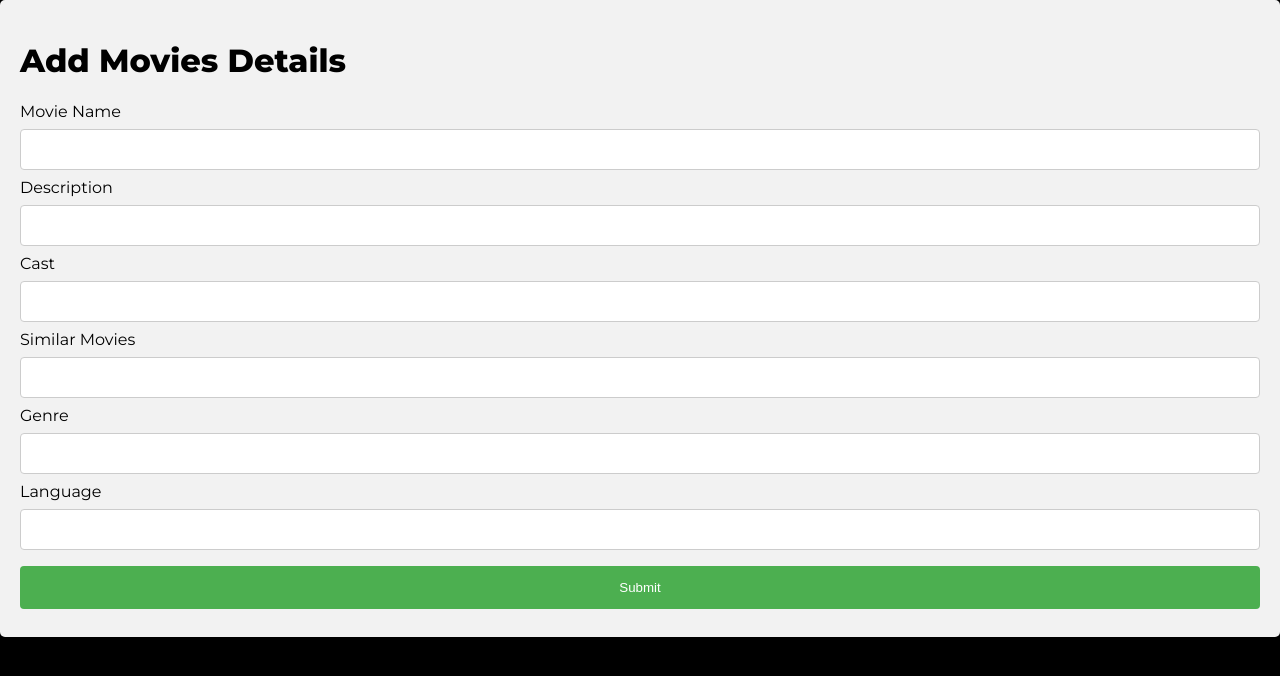
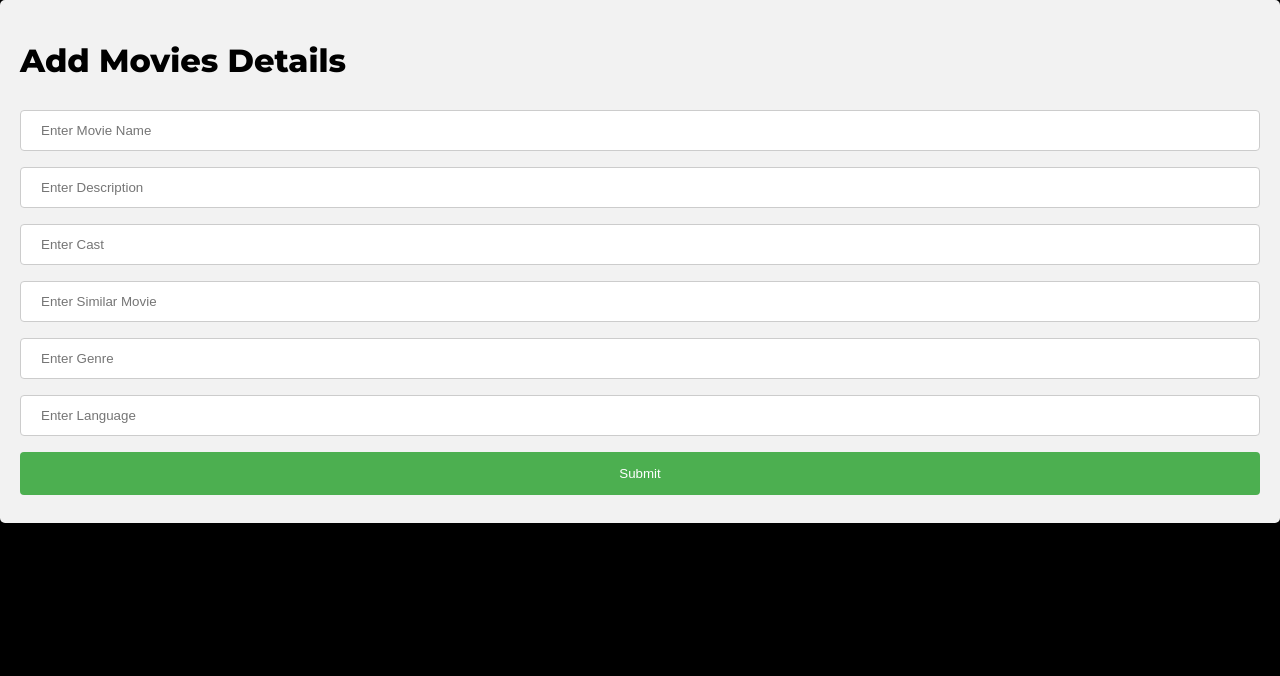
Before and after one commit to ashwini1712/movie, a React (Create React App) app in the folder movie/: page / in a window 1280 px wide. Shown: the top 676 px of the page. Built offline with nearby package versions, Linux system fonts and the light colour scheme.

Commit message:
feature object is appended on data

```diff
--- a/movie/package.json
+++ b/movie/package.json
@@ -12,6 +12,9 @@
     "react-scripts": "5.0.1",
     "redux": "^4.2.0",
     "redux-thunk": "^2.4.1",
+    "util": "^0.12.4",
+    "uuid": "^8.3.2",
+    "uuidv4": "^6.2.13",
     "web-vitals": "^2.1.4"
   },
   "scripts": {
--- a/movie/src/Redux/actions/addAction.js
+++ b/movie/src/Redux/actions/addAction.js
@@ -4,3 +4,10 @@ export const addValues = (n) => {
     payload: n,
   };
 };
+
+export const addFavourite = (n) => {
+  return {
+    type: "FAVOURITE",
+    payload: n,
+  };
+};
--- a/movie/src/Redux/reducers/formReducer.js
+++ b/movie/src/Redux/reducers/formReducer.js
@@ -2,7 +2,10 @@ const initialValue = [];
 const formReducer = (state = initialValue, action) => {
   switch (action.type) {
     case "ADDFORM": {
-      return [action.payload];
+      return [...state, action.payload];
+    }
+    case "FAVOURITE": {
+      return action.payload;
     }
     default: {
       return state;
--- a/movie/src/components/AddMovie.js
+++ b/movie/src/components/AddMovie.js
@@ -1,34 +1,109 @@
-import React from "react";
+import React, { useState } from "react";
 import "../styles/movie.css";
-import InputFields from "./InputFields";
+import { useDispatch } from "react-redux";
+import { addValues } from "../Redux/actions/addAction";
+import { v4 as uuidv4 } from "uuid";
 
-const AddMovie = () => {
+const AddMovie = ({ setPageHandle }) => {
+  const dispatch = useDispatch(); //asigning hook function to dispatch variable
+  const [movieName, setmovieName] = useState("");
+  const [description, setDescription] = useState("");
+  const [cast, setCast] = useState("");
+  const [similar, setSimilar] = useState("");
+  const [genre, setGenre] = useState("");
+  const [language, setLanguage] = useState("");
+
+  // name, description, cast, similar movies, genre, language, etc.
+  const handleMovie = (e) => {
+    setmovieName(e.target.value);
+  };
+  const handleDescription = (e) => {
+    setDescription(e.target.value);
+  };
+  const handleCast = (e) => {
+    setCast(e.target.value);
+  };
+  const handleSimilar = (e) => {
+    setSimilar(e.target.value);
+  };
+  const handleGenre = (e) => {
+    setGenre(e.target.value);
+  };
+  const handleLanguage = (e) => {
+    setLanguage(e.target.value);
+  };
+
   const handleSubmit = (e) => {
+    // used to submit form taken from user to the redux
     e.preventDefault();
-    // const formData = {
-    //   name:
-    // }
+    console.log(uuidv4());
+    const formData = {
+      id: uuidv4(), //giving unique key use from package uuid
+      name: movieName,
+      description: description,
+      cast: cast,
+      simillar: similar,
+      genre: genre,
+      language: language,
+      favourite: false,
+      watchlater: false,
+    };
+    dispatch(addValues(formData));
+    setPageHandle(false);
   };
-  const fieldList = [
-    "Movie Name",
-    "Description",
-    "Cast",
-    "Similar Movies",
-    "Genre",
-    "Language",
-  ];
+
   return (
     <div className="movieForm">
       <form onSubmit={handleSubmit}>
         <h1>Add Movies Details</h1>
-
-        {/* name, description, cast, similar movies, genre, language, etc. */}
-        {/* map is to to make input fields dynamic  */}
-
-        {fieldList.map((ele, i) => {
-          return <InputFields key={i} name={ele} labelVal={ele} />;
-        })}
-
+        <input
+          placeholder="Enter Movie Name"
+          type="text"
+          onChange={handleMovie}
+          value={movieName}
+          required //we can also use package like formik and yup to do the validation
+        />
+        <br />
+        <input
+          placeholder="Enter Description"
+          type="text"
+          onChange={handleDescription}
+          value={description}
+          required
+        />
+        <br />
+        <input
+          placeholder="Enter Cast"
+          type="text"
+          onChange={handleCast}
+          value={cast}
+          required
+        />
+        <br />
+        <input
+          placeholder="Enter Similar Movie"
+          type="text"
+          onChange={handleSimilar}
+          value={similar}
+          required
+        />
+        <br />
+        <input
+          placeholder="Enter Genre"
+          type="text"
+          onChange={handleGenre}
+          value={genre}
+          required
+        />
+        <br />
+        <input
+          placeholder="Enter Language"
+          type="text"
+          onChange={handleLanguage}
+          value={language}
+          required
+        />
+        <br />
         <input type="submit" />
       </form>
     </div>
--- /dev/null
+++ b/movie/src/components/Cards.js
@@ -0,0 +1,40 @@
+import React from "react";
+import { useSelector, useDispatch } from "react-redux";
+import { addFavourite } from "../Redux/actions/addAction";
+
+const Cards = ({ movie }) => {
+  const dispatch = useDispatch();
+  let movies = useSelector((state) => {
+    return state.formValue;
+  });
+  const handleFavourite = (e) => {
+    console.log(e.target.checked, movie, movies);
+    const favoriteData = movies.map((oneMovie) => {
+      if (e.target.checked) {
+        if (movie.id === oneMovie.id) {
+          oneMovie.favourite = true;
+          return oneMovie;
+        }
+      } else {
+        oneMovie.favourite = false;
+        return oneMovie;
+      }
+    });
+    console.log(favoriteData);
+    dispatch(addFavourite(favoriteData));
+  };
+  return (
+    <div className="column is-one-quarter">
+      <input
+        className={"fav-btn"}
+        type="checkbox"
+        id="heart"
+        placeholder="&#9829;"
+        onChange={handleFavourite}
+      />
+      <label htmlFor="heart">&#9829;</label>
+      <img src="https://raw.githubusercontent.com/brixiobodino/coffeholic/main/img6.PNG" />
+    </div>
+  );
+};
+export default Cards;
--- a/movie/src/components/InputFields.js
+++ b/movie/src/components/InputFields.js
@@ -1,12 +1,11 @@
-import React, { useState } from "react";
+import React from "react";
 
-const InputFields = ({ labelVal }) => {
+const InputFields = ({ labelVal, setInputVal, inputVal }) => {
   //state management
-  const [inputVal, setInputVal] = useState("");
   //setting state with value entered by user
   const handleInput = (e) => {
+    console.log("e.target.value", e.target.value);
     setInputVal(e.target.value);
-    // console.log("e.target.value", e.target.value);
   };
 
   return (
@@ -14,7 +13,7 @@ const InputFields = ({ labelVal }) => {
     <>
       <label>{labelVal}</label>
       <input
-        // to={labelVal}
+        to={labelVal}
         type="text"
         onChange={handleInput}
         value={inputVal}
--- a/movie/src/components/ShowMovies.js
+++ b/movie/src/components/ShowMovies.js
@@ -1,60 +1,74 @@
-import React from "react";
+import React, { useState } from "react";
 import "../styles/movie.css";
-
+import { useSelector } from "react-redux";
+import Cards from "./Cards";
 const ShowMovies = () => {
+  let movies = useSelector((state) => {
+    return state.formValue;
+  });
+  const [search, setSearch] = useState("");
+  const handleSearch = (e) => {
+    setSearch(e.target.value);
+  };
   return (
-    <div>
-      <div class="top">
-        <div class="columns">
-          <div class="column is-full featured_wrapper p-0">
+    <>
+      <div className="top">
+        <div className="columns">
+          <div className="column is-full featured_wrapper p-0">
             <img
               src="https://raw.githubusercontent.com/brixiobodino/coffeholic/main/banner.jpg"
-              class="featured"
+              className="featured"
             />
-            <div class="title_wrapper">
-              <span class="has-text-white">Trending Today</span>
-              <h1 class="title is-1 has-text-white">
+            <div className="title_wrapper">
+              <span className="has-text-white">Trending Today</span>
+              <h1 className="title is-1 has-text-white">
                 The Untold Story of the great Lorem Ipsum
               </h1>
-              <button class="button is-medium">Watch It Now</button>
+              <label>Search By</label>
+              <select>
+                {/* name, description, cast, similar movies, genre, language */}
+                <option>name</option>
+                <option>description</option>
+                <option>cast</option>
+                <option>similar movie</option>
+                <option>genre</option>
+                <option>language</option>
+              </select>
+
+              <input
+                placeholder="Select from top and search By default search by Name"
+                type="search"
+                value={search}
+                onChange={handleSearch}
+              />
             </div>
           </div>
         </div>
       </div>
-      <div class="container">
-        <div class="columns is-multiline p-0 pt-6 last">
-          <div class="column is-full">
-            <p class="has-text-white">Action Movies Collection</p>
-          </div>
-          <div class="column is-one-quarter">
-            <img src="https://raw.githubusercontent.com/brixiobodino/coffeholic/main/image1.PNG" />
-          </div>
-          <div class="column is-one-quarter">
-            <img src="https://raw.githubusercontent.com/brixiobodino/coffeholic/main/image2.PNG" />
-          </div>
-          <div class="column is-one-quarter">
-            <img src="https://raw.githubusercontent.com/brixiobodino/coffeholic/main/img3.PNG" />
-          </div>
-          <div class="column is-one-quarter">
-            <img src="https://raw.githubusercontent.com/brixiobodino/coffeholic/main/img4.PNG" />
-          </div>
+      <div className="container">
+        <div className="columns  p-0 pt-6 last">
+          {movies.map((movie) => {
+            return <Cards key={movie.id} movie={movie} />;
+          })}
         </div>
-        <div class="columns last">
-          <div class="column is-one-quarter">
+        <div className="columns last">
+          {/* <div className="column is-one-quarter">
             <img src="https://raw.githubusercontent.com/brixiobodino/coffeholic/main/img5.PNG" />
-          </div>
-          <div class="column is-one-quarter">
+          </div> */}
+          {/* <div className="column is-one-quarter">
+            <input type="checkbox" id="heart" />
+            <label for="heart">&#9829</label>
             <img src="https://raw.githubusercontent.com/brixiobodino/coffeholic/main/img6.PNG" />
-          </div>
-          <div class="column is-one-quarter">
+          </div> */}
+          {/* <div className="column is-one-quarter">
             <img src="https://raw.githubusercontent.com/brixiobodino/coffeholic/main/img7.PNG" />
           </div>
-          <div class="column is-one-quarter">
+          <div className="column is-one-quarter">
             <img src="https://raw.githubusercontent.com/brixiobodino/coffeholic/main/img8.PNG" />
-          </div>
+          </div> */}
         </div>
       </div>
-    </div>
+    </>
   );
 };
 
--- a/movie/src/styles/movie.css
+++ b/movie/src/styles/movie.css
@@ -18,7 +18,15 @@ input[type=text], select {
     border-radius: 4px;
     box-sizing: border-box;
   }
-
+  input[type=search], select {
+    width: 100%;
+    padding: 12px 20px;
+    margin: 8px 0;
+    display: inline-block;
+    border: 1px solid #ccc;
+    border-radius: 4px;
+    box-sizing: border-box;
+  }
   input[type=submit] {
     width: 100%;
     background-color: #4CAF50;
@@ -67,6 +75,7 @@ img {
 }
 .last {
 	margin-top: 6.5rem;
+	display:flex
 }
 .featured_wrapper {
 	position: relative;
```
Also changed, not shown: 1 other file (tests, documents, lock files or other folders).
